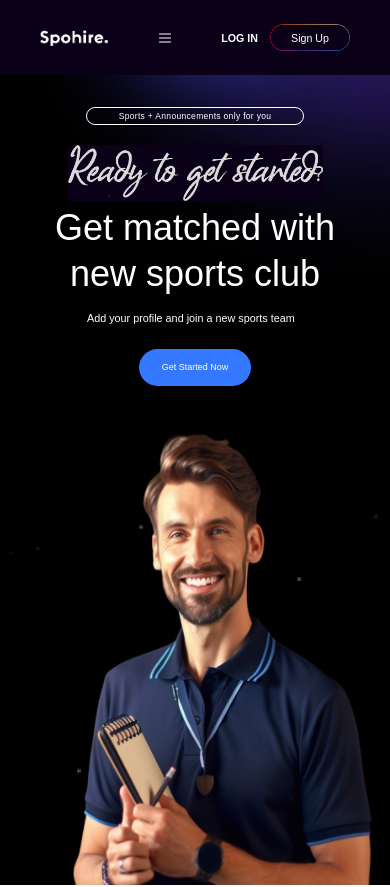
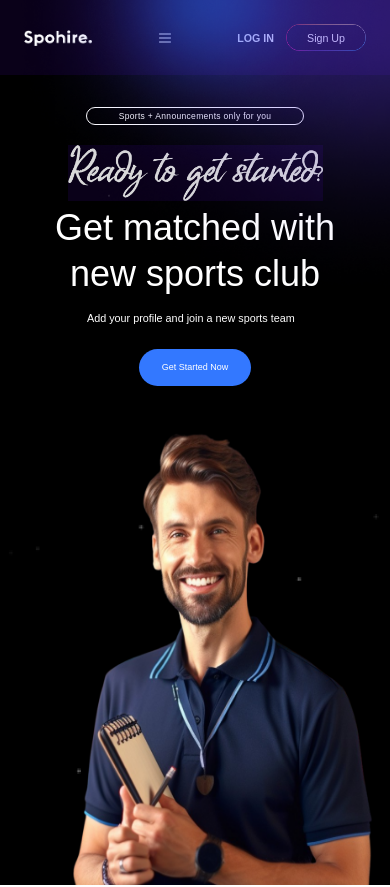
Before and after one commit to mdrakibmia99/spohire, a React (Vite) app: page / in a window 390 px wide. Shown: the top 887 px of the page. Built offline with nearby package versions, Linux system fonts and the light colour scheme.

Commit message:
update navbar

```diff
--- a/src/layout/Navbar.jsx
+++ b/src/layout/Navbar.jsx
@@ -1,7 +1,7 @@
 
 const Navbar = () => {
     return (
-        <div className="bg-primary px-10">
+        <div className="bg-primary lg:px-10 px-6 ">
             <div className="flex flex-row justify-between items-center py-6 ">
 
             <div className="w-[68px] h-[16px] lg:w-[156px] lg:h-[48px]">
--- a/src/pages/Home.jsx
+++ b/src/pages/Home.jsx
@@ -11,7 +11,7 @@ const Home = () => {
         <div className="w-full bg-[url('/assets/images/star.png')] bg-no-repeat relative z-40 overflow-hidden" >
             <Navbar />
             <HeroSection />
-            <div className="absolute top-0 right-0 -z-10">
+            <div className="absolute top-0 right-0 z-10">
                 <img src="assets/images/home-tr.png" alt="" />
             </div>
         </div>
```
